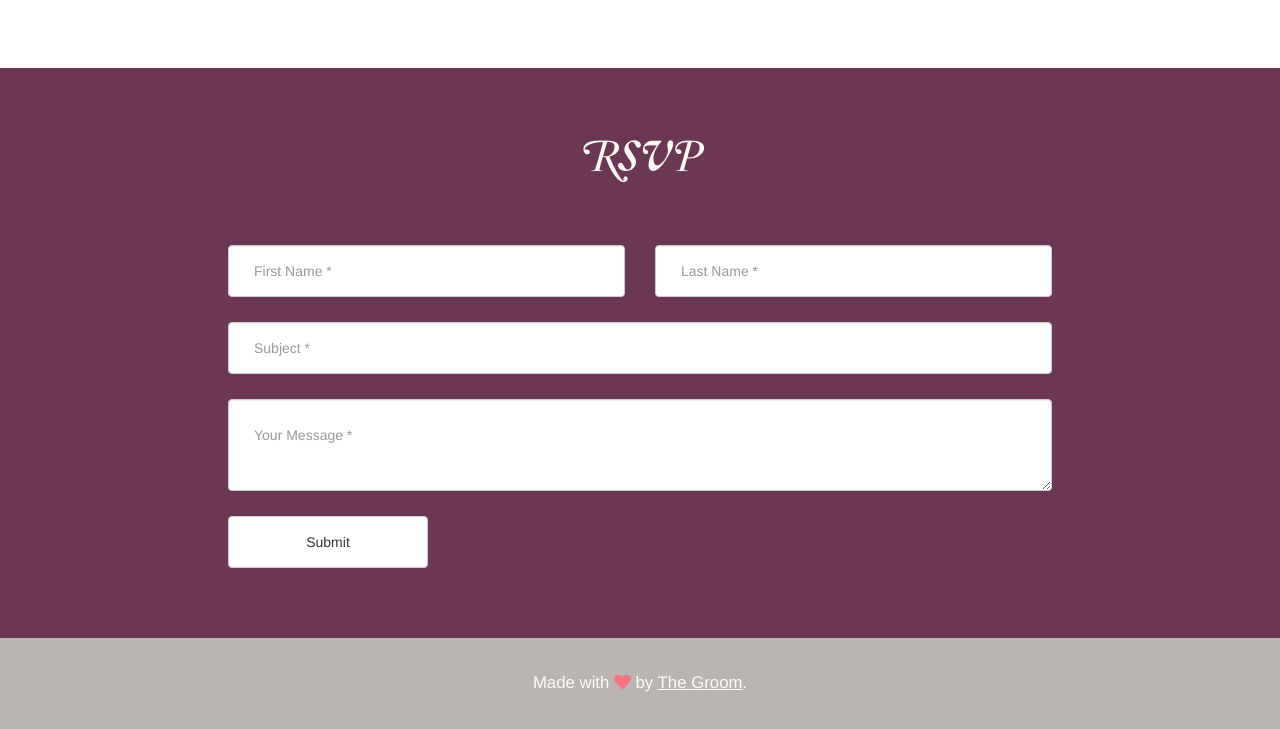
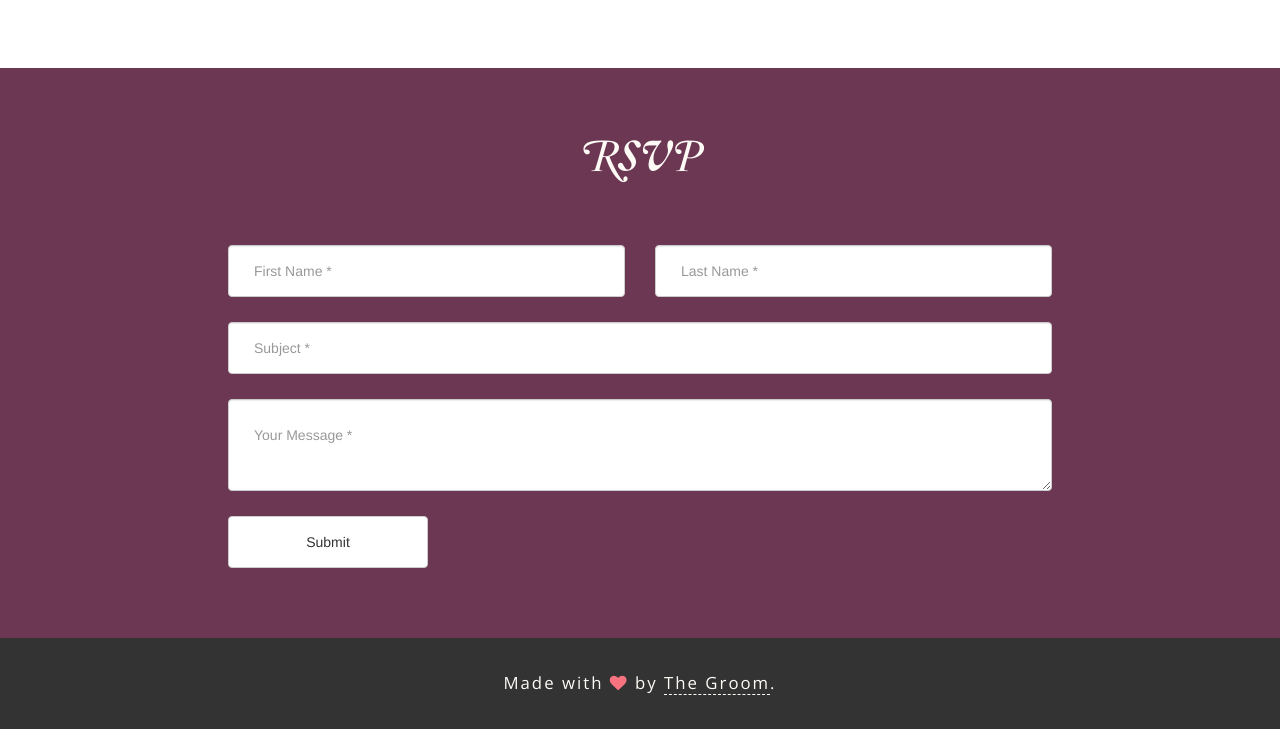
Before and after one commit to kirbyk/kirbylovesamy.com, a website: page index.html in a window 1280 px wide. Shown: the part 3186-3915 px from the top of the page. Drawn offline with nearby package versions, Linux system fonts and the light colour scheme.

Commit message:
Update footer

```diff
--- a/assets/css/style.css
+++ b/assets/css/style.css
@@ -215,13 +215,22 @@ section {
 }
 
 footer {
-  background-color: #BAB4B2;
   color: #fefbf7;
+  background-color: #333;
+  font-family: 'Open Sans', sans-serif;
+  letter-spacing: 2px;
 }
 
 footer > a {
   color: #fefbf7;
-  text-decoration: underline;
+  border-bottom: 1px dashed #fefbf7;
+}
+
+footer > a:hover,
+footer > a:focus {
+  color: #fefbf7;
+  text-decoration: none;
+  border-bottom: 1px solid #fefbf7;
 }
 
 .bride-headshot, .groom-headshot {
--- a/index.html
+++ b/index.html
@@ -188,7 +188,7 @@
     </main>
 
     <footer>
-      Made with <i class='fa fa-heart'></i> by <a href='https://kirby.xyz/'>The Groom</a>.
+      Made with <i class='fa fa-heart'></i> by <a href='http://kirby.xyz/' target='_blank'>The Groom</a>.
     </footer>
 
     <script src='/bower_components/jquery/dist/jquery.min.js'></script>
```
